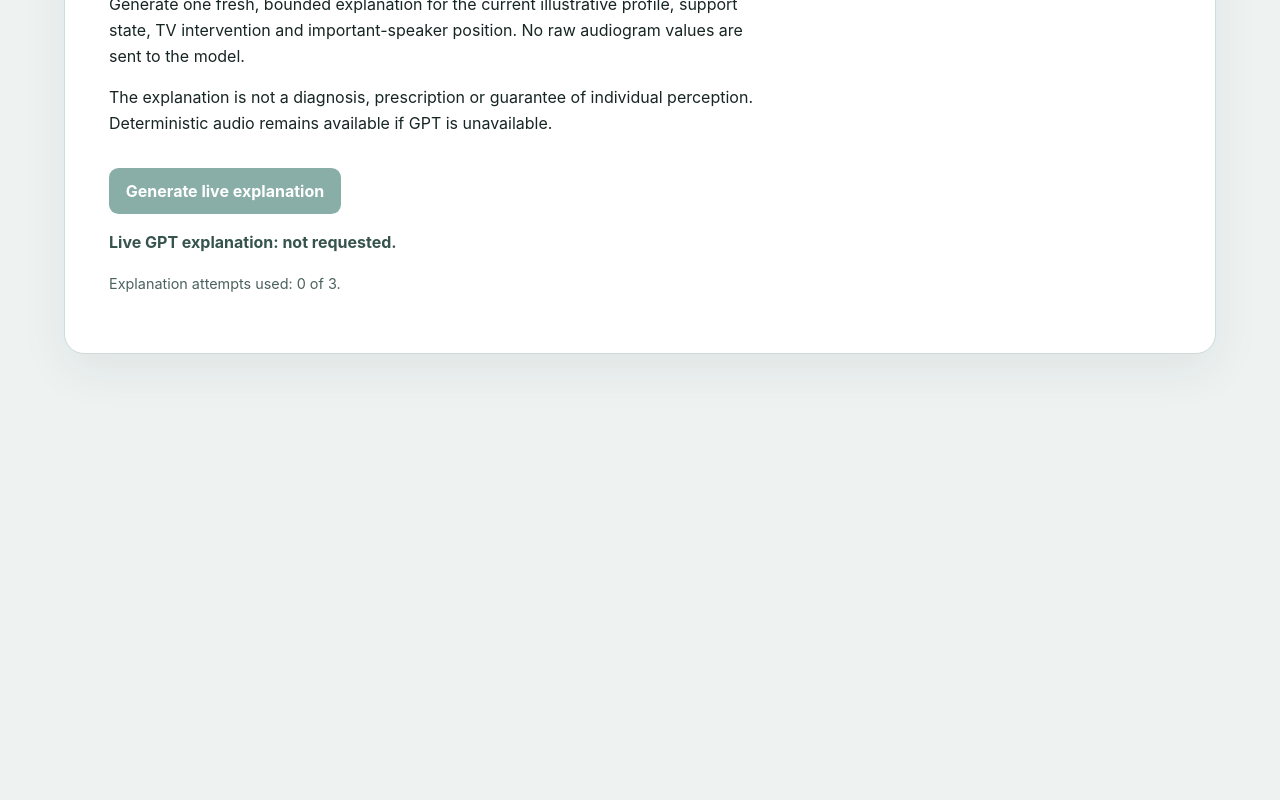
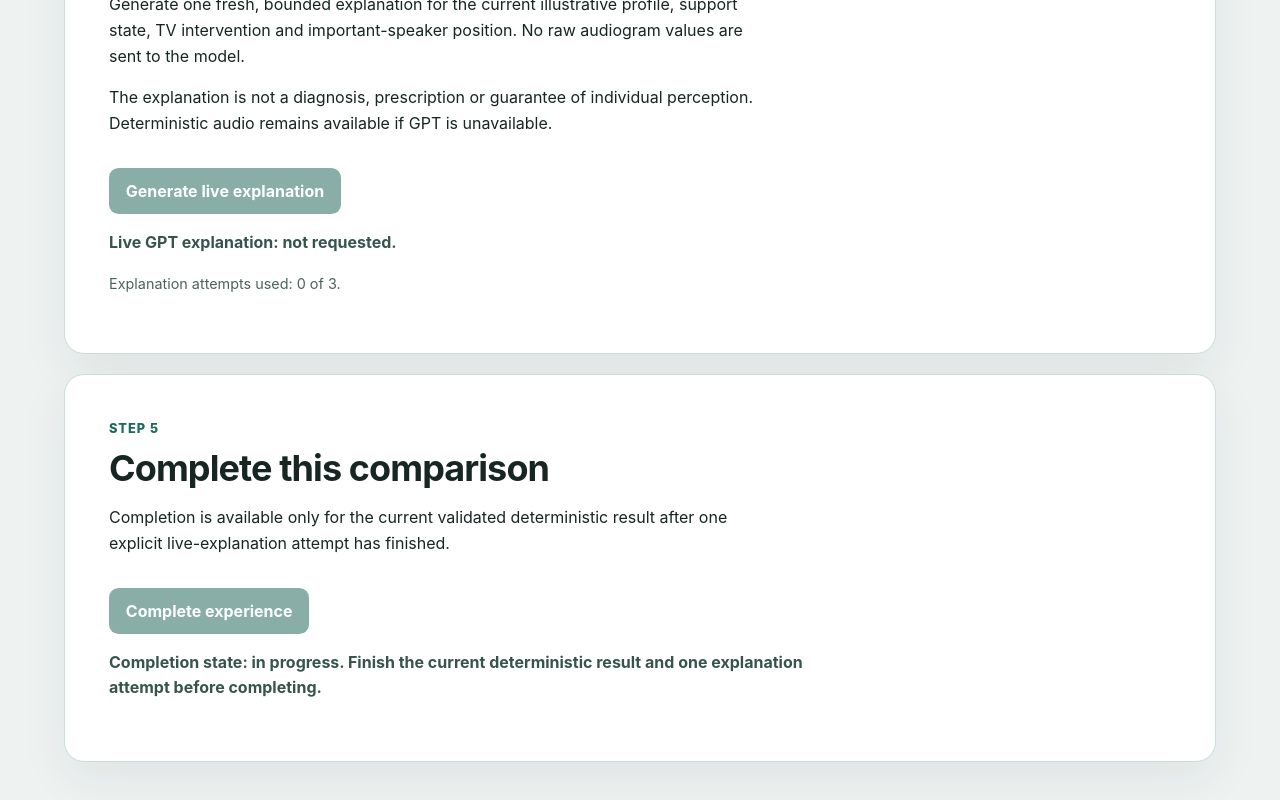
Before and after one commit to OnFiala/auralis-build-week-2026, a Next.js app: page / in a window 1280 px wide. Shown: the part 3925-4725 px from the top of the page. Before the commit the page ends 4379 px from the top, so only its background shows below. Built offline with nearby package versions, Linux system fonts and the light colour scheme.

Commit message:
feat: add coherent Auralis completion state

```diff
--- a/src/app/page.tsx
+++ b/src/app/page.tsx
@@ -10,12 +10,14 @@ import {
 import { requestLiveExplanation } from "../browser/model-client";
 import { MAX_MODEL_ATTEMPTS_PER_SESSION } from "../contracts/runtime";
 import {
+  canCompleteExperience,
   canRequestModelExplanation,
   comparisonResultIdentity,
   createInitialExperienceState,
   createModelExplanationRequest,
   currentTransformedResult,
   experienceReducer,
+  projectTerminalCompletion,
   projectVisibleExperienceState,
   type ExperienceComparisonMode,
   type ExperienceInterventionState,
@@ -84,6 +86,8 @@ export default function HomePage() {
   const runIdRef = useRef<string | null>(null);
   const modelRequestInFlightRef = useRef(false);
   const visible = projectVisibleExperienceState(experience);
+  const terminalCompletion = projectTerminalCompletion(experience);
+  const completionEligible = canCompleteExperience(experience);
   const selectedTransformation = currentTransformedResult(experience);
   const isRendering =
     experience.renders.reference.status === "rendering" ||
@@ -271,6 +275,16 @@ export default function HomePage() {
     } finally {
       modelRequestInFlightRef.current = false;
     }
+  }
+
+  function completeExperience() {
+    dispatch({ type: "experience-completed" });
+  }
+
+  function startAnotherComparison() {
+    audioEngineRef.current?.stop();
+    runIdRef.current = null;
+    dispatch({ type: "comparison-reset" });
   }
 
   return (
@@ -794,6 +808,85 @@ export default function HomePage() {
           </div>
         ) : null}
       </section>
+
+      <section aria-labelledby="completion-heading">
+        <p className="step-label">Step 5</p>
+        <h2 id="completion-heading">Complete this comparison</h2>
+        <p>
+          Completion is available only for the current validated deterministic
+          result after one explicit live-explanation attempt has finished.
+        </p>
+        <button
+          type="button"
+          onClick={completeExperience}
+          disabled={
+            !completionEligible || experience.completionState !== "in-progress"
+          }
+        >
+          Complete experience
+        </button>
+
+        {terminalCompletion ? (
+          <div
+            className="completion-result"
+            aria-labelledby="completion-result-heading"
+          >
+            <p className="model-badge">
+              {terminalCompletion.status === "complete-live"
+                ? "Complete — live"
+                : "Complete — degraded"}
+            </p>
+            <h3 id="completion-result-heading">
+              Your current Auralis comparison
+            </h3>
+            <dl className="completion-summary">
+              <div>
+                <dt>Profile</dt>
+                <dd>{terminalCompletion.profile}</dd>
+              </div>
+              <div>
+                <dt>Profile origin</dt>
+                <dd>{terminalCompletion.profileOrigin}</dd>
+              </div>
+              <div>
+                <dt>Support</dt>
+                <dd>{terminalCompletion.support}</dd>
+              </div>
+              <div>
+                <dt>Television</dt>
+                <dd>{terminalCompletion.television}</dd>
+              </div>
+              <div>
+                <dt>Important speaker</dt>
+                <dd>{terminalCompletion.speakerPosition}</dd>
+              </div>
+              <div>
+                <dt>Deterministic result identity</dt>
+                <dd>
+                  <code>{terminalCompletion.resultIdentity}</code>
+                </dd>
+              </div>
+              <div>
+                <dt>Explanation status</dt>
+                <dd>{terminalCompletion.explanationStatus}</dd>
+              </div>
+            </dl>
+            <p>{terminalCompletion.explanationAvailability}</p>
+            <p className="limitation">{terminalCompletion.limitation}</p>
+            <p>
+              <strong>Next action:</strong> {terminalCompletion.nextAction}
+            </p>
+            <button type="button" onClick={startAnotherComparison}>
+              Start another comparison
+            </button>
+          </div>
+        ) : (
+          <p className="state-line">
+            Completion state: in progress. Finish the current deterministic
+            result and one explanation attempt before completing.
+          </p>
+        )}
+      </section>
     </main>
   );
 }
--- a/src/core/experience.ts
+++ b/src/core/experience.ts
@@ -38,6 +38,10 @@ export type ExperienceSupportMode = SupportMode;
 export type ExperienceInterventionState = InterventionState;
 export type ExperienceSpeakerPositionState = SpeakerPositionState;
 export type ExperienceProfileEntryOption = ProfileEntryOption;
+export type ExperienceCompletionState =
+  | "in-progress"
+  | "complete-live"
+  | "complete-degraded";
 
 export type ModelState =
   | Readonly<{ status: "idle" }>
@@ -141,6 +145,7 @@ export type ExperienceState = Readonly<{
   modelGroundingRevision: number;
   modelAttemptsUsed: number;
   modelState: ModelState;
+  completionState: ExperienceCompletionState;
   failure: ValidatedFailure | null;
 }>;
 
@@ -200,6 +205,8 @@ export type ExperienceAction =
       type: "model-result-received";
       result: ModelExplanationResponse;
     }>
+  | Readonly<{ type: "experience-completed" }>
+  | Readonly<{ type: "comparison-reset" }>
   | Readonly<{
       type: "operation-failed";
       code: Exclude<ValidatedFailureCode, "invalid-profile" | "invalid-transition" | "stale-transition">;
@@ -255,6 +262,7 @@ export function createInitialExperienceState(): ExperienceState {
     modelGroundingRevision: 0,
     modelAttemptsUsed: 0,
     modelState: idleModelState(),
+    completionState: "in-progress" as const,
     failure: null,
   });
 }
@@ -292,10 +300,11 @@ function expectedResultIdentity(
     : null;
 }
 
-function invalidatedModelState(state: ExperienceState) {
+function invalidatedModelAndCompletionState(state: ExperienceState) {
   return {
     modelGroundingRevision: state.modelGroundingRevision + 1,
     modelState: idleModelState(),
+    completionState: "in-progress" as const,
   } as const;
 }
 
@@ -317,6 +326,28 @@ export function currentTransformedResult(
         state.speakerPositionState,
       )
     : null;
+}
+
+export function canCompleteExperience(state: ExperienceState): boolean {
+  const result = currentTransformedResult(state);
+  const modelResult =
+    state.modelState.status === "live" || state.modelState.status === "degraded"
+      ? state.modelState.result
+      : null;
+
+  return (
+    state.confirmedProfile !== null &&
+    state.source.status === "ready" &&
+    result !== null &&
+    state.renders.reference.status !== "rendering" &&
+    state.renders.simulated.status === "ready" &&
+    state.renders.simulated.sourceIdentity === result.sourceIdentity &&
+    state.renders.simulated.resultIdentity === result.resultIdentity &&
+    state.playback.status === "stopped" &&
+    modelResult !== null &&
+    modelResult.sourceIdentity === result.sourceIdentity &&
+    modelResult.groundingRevision === state.modelGroundingRevision
+  );
 }
 
 function average(values: readonly number[]): number {
@@ -441,7 +472,7 @@ function confirmProfile(
     speakerPositionState: "original-position" as const,
     renders: idleRenders(),
     playback: stoppedPlayback(),
-    ...invalidatedModelState(state),
+    ...invalidatedModelAndCompletionState(state),
     failure: null,
   });
 }
@@ -473,7 +504,7 @@ export function experienceReducer(
             : state.source,
         renders: idleRenders(),
         playback: stoppedPlayback(),
-        ...invalidatedModelState(state),
+        ...invalidatedModelAndCompletionState(state),
         failure: null,
       });
     }
@@ -514,7 +545,7 @@ export function experienceReducer(
             : state.source,
         renders: idleRenders(),
         playback: stoppedPlayback(),
-        ...invalidatedModelState(state),
+        ...invalidatedModelAndCompletionState(state),
         failure: null,
       });
     }
@@ -614,7 +645,7 @@ export function experienceReducer(
           simulated: Object.freeze({ status: "idle" as const }),
         }),
         playback: stoppedPlayback(),
-        ...invalidatedModelState(state),
+        ...invalidatedModelAndCompletionState(state),
         failure: null,
       });
     }
@@ -645,7 +676,7 @@ export function experienceReducer(
         interventionState: action.interventionState,
         renders: idleRenders(),
         playback: stoppedPlayback(),
-        ...invalidatedModelState(state),
+        ...invalidatedModelAndCompletionState(state),
         failure: null,
       });
     }
@@ -676,7 +707,7 @@ export function experienceReducer(
         speakerPositionState: action.speakerPositionState,
         renders: idleRenders(),
         playback: stoppedPlayback(),
-        ...invalidatedModelState(state),
+        ...invalidatedModelAndCompletionState(state),
         failure: null,
       });
     }
@@ -706,7 +737,7 @@ export function experienceReducer(
         ...state,
         source: Object.freeze({ status: "loading" as const }),
         renders: idleRenders(),
-        ...invalidatedModelState(state),
+        ...invalidatedModelAndCompletionState(state),
         failure: null,
       });
     }
@@ -751,6 +782,7 @@ export function experienceReducer(
           ...state.renders,
           [action.mode]: Object.freeze({ status: "rendering" as const }),
         }),
+        completionState: "in-progress" as const,
         failure: null,
       });
     }
@@ -794,6 +826,7 @@ export function experienceReducer(
           speakerPositionState: state.speakerPositionState,
           resultIdentity: action.resultIdentity,
         }),
+        completionState: "in-progress" as const,
         failure: null,
       });
     }
@@ -855,6 +888,7 @@ export function experienceReducer(
           request,
           canonicalResultIdentity: currentResult.resultIdentity,
         }),
+        completionState: "in-progress" as const,
         failure: null,
       });
     }
@@ -899,6 +933,37 @@ export function experienceReducer(
       });
     }
 
+    case "experience-completed": {
+      if (
+        !canCompleteExperience(state) ||
+        (state.modelState.status !== "live" &&
+          state.modelState.status !== "degraded")
+      ) {
+        return rejectTransition(state, "invalid-transition");
+      }
+
+      return Object.freeze({
+        ...state,
+        completionState:
+          state.modelState.status === "live"
+            ? ("complete-live" as const)
+            : ("complete-degraded" as const),
+        failure: null,
+      });
+    }
+
+    case "comparison-reset": {
+      if (state.completionState === "in-progress") {
+        return rejectTransition(state, "invalid-transition");
+      }
+
+      return Object.freeze({
+        ...createInitialExperienceState(),
+        modelGroundingRevision: state.modelGroundingRevision + 1,
+        modelAttemptsUsed: state.modelAttemptsUsed,
+      });
+    }
+
     case "operation-failed": {
       return Object.freeze({
         ...state,
@@ -920,6 +985,7 @@ export function experienceReducer(
           speakerPositionState: null,
           resultIdentity: null,
         }),
+        completionState: "in-progress" as const,
         failure: failure(action.code),
       });
     }
@@ -940,6 +1006,20 @@ export type VisibleExperienceState = Readonly<{
   model: string;
   lastEdit: string | null;
   failure: string | null;
+}>;
+
+export type TerminalCompletionProjection = Readonly<{
+  status: "complete-live" | "complete-degraded";
+  profile: string;
+  profileOrigin: "Manual" | "Synthetic predefined";
+  support: string;
+  television: string;
+  speakerPosition: string;
+  resultIdentity: string;
+  explanationStatus: "Live GPT" | "Degraded";
+  explanationAvailability: string;
+  limitation: string;
+  nextAction: string;
 }>;
 
 const supportLabels: Record<SupportMode, string> = {
@@ -970,6 +1050,71 @@ const speakerPositionSummaries: Record<SpeakerPositionState, string> = {
   "closer-in-front":
     "Only the important speaker moves to the front at 0.8 m with bounded 2.5 dB focused-speech gain; competing scene content remains unchanged.",
 };
+
+function terminalResultIdentity(resultIdentity: string): string {
+  let first = 0x811c9dc5;
+  let second = 0x9e3779b9;
+
+  for (let index = 0; index < resultIdentity.length; index += 1) {
+    const code = resultIdentity.charCodeAt(index);
+    first = Math.imul(first ^ code, 0x01000193);
+    second = Math.imul(second ^ code, 0x85ebca6b);
+    second ^= second >>> 13;
+  }
+
+  return `auralis-result-v1-${(first >>> 0).toString(16).padStart(8, "0")}${(
+    second >>> 0
+  )
+    .toString(16)
+    .padStart(8, "0")}`;
+}
+
+export function projectTerminalCompletion(
+  state: ExperienceState,
+): TerminalCompletionProjection | null {
+  const result = currentTransformedResult(state);
+  const profile = state.confirmedProfile;
+  const completionMatchesModel =
+    (state.completionState === "complete-live" &&
+      state.modelState.status === "live") ||
+    (state.completionState === "complete-degraded" &&
+      state.modelState.status === "degraded");
+
+  if (
+    !result ||
+    !profile ||
+    !canCompleteExperience(state) ||
+    !completionMatchesModel
+  ) {
+    return null;
+  }
+
+  const isLive = state.modelState.status === "live";
+
+  return Object.freeze({
+    status: isLive ? ("complete-live" as const) : ("complete-degraded" as const),
+    profile:
+      profile.sourceType === "manual"
+        ? "Manual audiogram"
+        : profile.displayName,
+    profileOrigin:
+      profile.sourceType === "manual"
+        ? ("Manual" as const)
+        : ("Synthetic predefined" as const),
+    support: supportLabels[state.supportMode],
+    television: interventionLabels[state.interventionState],
+    speakerPosition: speakerPositionLabels[state.speakerPositionState],
+    resultIdentity: terminalResultIdentity(result.resultIdentity),
+    explanationStatus: isLive ? ("Live GPT" as const) : ("Degraded" as const),
+    explanationAvailability: isLive
+      ? "A fresh grounded explanation is available for this result."
+      : "Live explanation is unavailable; the deterministic comparison remains available.",
+    limitation:
+      "This experience is illustrative; it is not a diagnosis, prescription, hearing-aid fitting, or prediction of individual perception.",
+    nextAction:
+      "Use this comparison to discuss communication conditions with the people around you.",
+  });
+}
 
 function renderLabel(
   mode: ComparisonMode,
```
Also changed, not shown: src/app/globals.css (+41 -0 lines), 1 other file (tests, documents, lock files or other folders).
